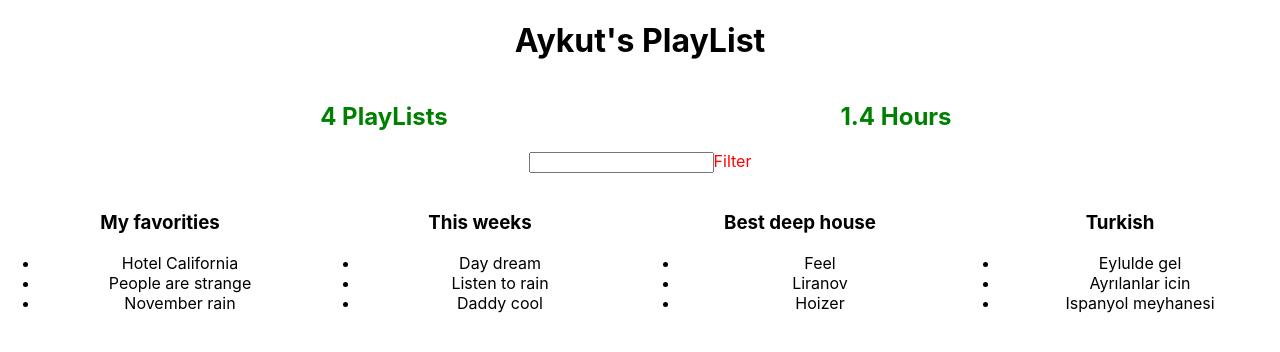
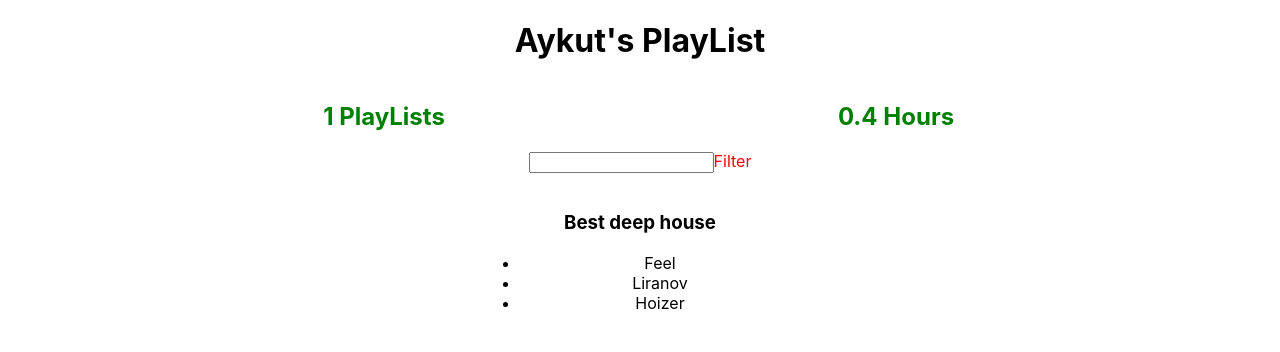
Before and after one commit to aykutyrdm/better-playlist, a React (Create React App) app: page / in a window 1280 px wide. Shown: the top 352 px of the page. Built offline with nearby package versions, Linux system fonts and the light colour scheme.

Commit message:
filter is apllied to playList

```diff
--- a/src/App.js
+++ b/src/App.js
@@ -83,7 +83,7 @@ class Filter extends Component {
     return(
       <div style = { {color : filterTextColor} }>
       <img/>
-      <input type = 'text'/>
+      <input type = 'text' onKeyUp = {event => this.props.onTextChange(event.target.value)}/>
       Filter
       </div>
     );
@@ -115,26 +115,36 @@ class Render extends Component{
 
   constructor() {
     super();
-    this.state = {serverData : {}};
+    this.state = {serverData : {} , filterString : ''};
   }
 
   componentDidMount(){
+
     setTimeout( () => {
       this.setState({serverData : fakeServerData});
-   } ,2000)
+    },1000);
+
+    setTimeout( () => {
+      this.setState({filterString : 'best'})
+    },2000);
   }
 
   render(){
+    let filteredPlayList = this.state.serverData.user ? this.state.serverData.user.playLists.filter( (playLists) => {
+      return playLists.name.toLowerCase().includes(this.state.filterString.toLocaleLowerCase())
+    }) : []
     return(
       <div className="App">
         {this.state.serverData.user ?
         <div>
           <h1> {this.state.serverData.user.name}'s PlayList</h1>
-          <PlayListCounter playLists = {this.state.serverData.user && this.state.serverData.user.playLists}/>
-          <HoursCounter playLists = {this.state.serverData.user && this.state.serverData.user.playLists}/>
-          <Filter/>
-          {
-            this.state.serverData.user.playLists.map((playList) =>{
+
+          <PlayListCounter playLists = {this.state.serverData.user && filteredPlayList}/>
+
+          <HoursCounter playLists = {this.state.serverData.user && filteredPlayList}/>
+
+          <Filter onTextChange = {text => this.setState({filterString : text})}/>
+          {filteredPlayList.map((playList) =>{
               return <Playlist playList = {playList}/>
             })
           }
```
